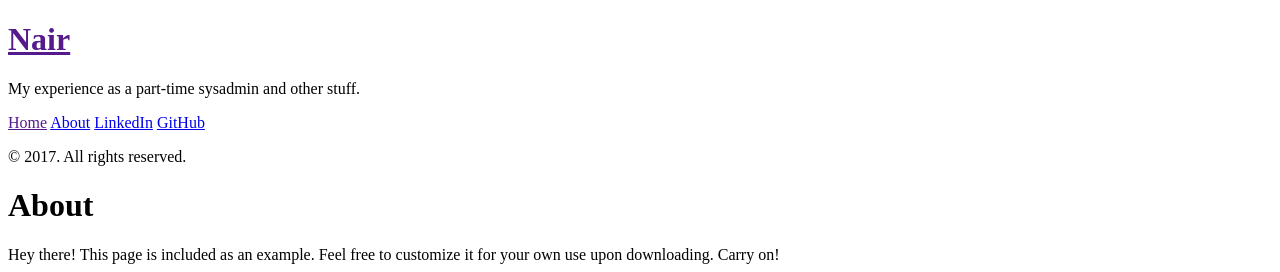
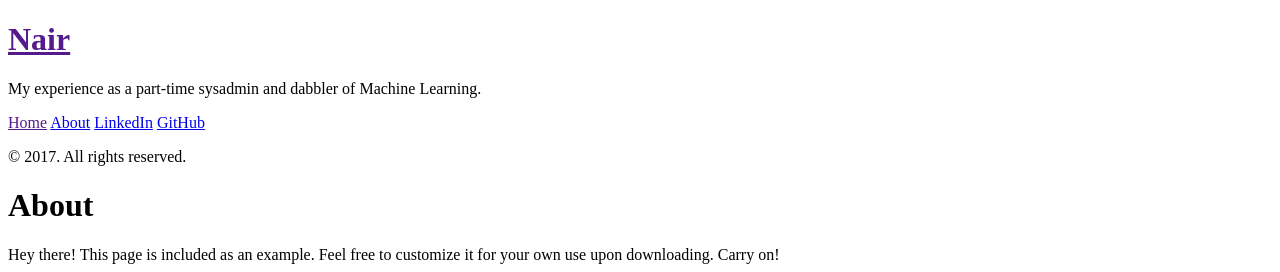
Before and after one commit to AadityaNair/AadityaNair.github.io, a Jekyll site: the page built from about.md, in a window 1280 px wide. Shown: the top 272 px of the page. Built offline with Jekyll 4.4.1, drawn with Linux system fonts in a browser that asks for light colours.

Commit message:
updated description

```diff
--- a/_config.yml
+++ b/_config.yml
@@ -8,7 +8,7 @@
 # Setup
 title:            Nair
 tagline:          'The Blog of Nair'
-description:      'My experience as a part-time sysadmin and other stuff.'
+description:      'My experience as a part-time sysadmin and dabbler of Machine Learning.'
 url:              https://aadityanair.ml
 baseurl:          /
 
```
Also changed, not shown: public/apple-touch-icon-144-precomposed.png (deleted).
